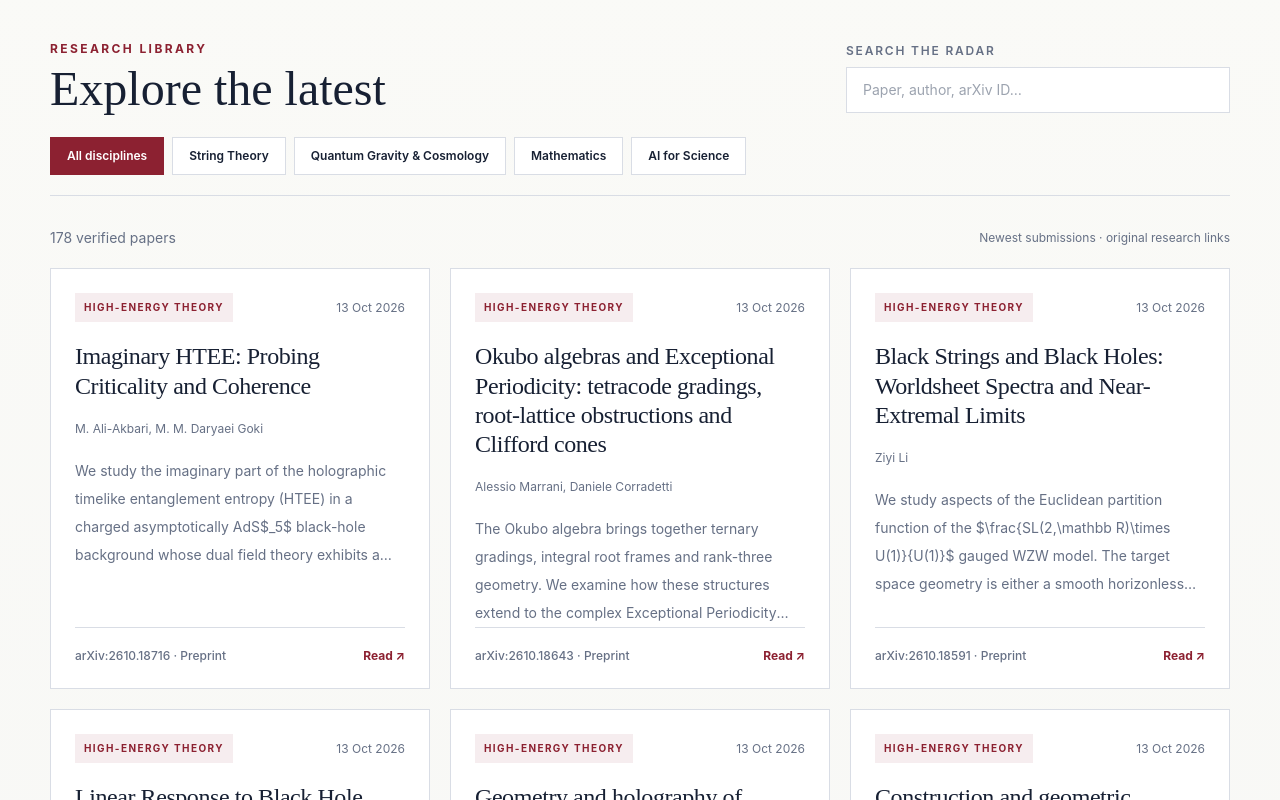
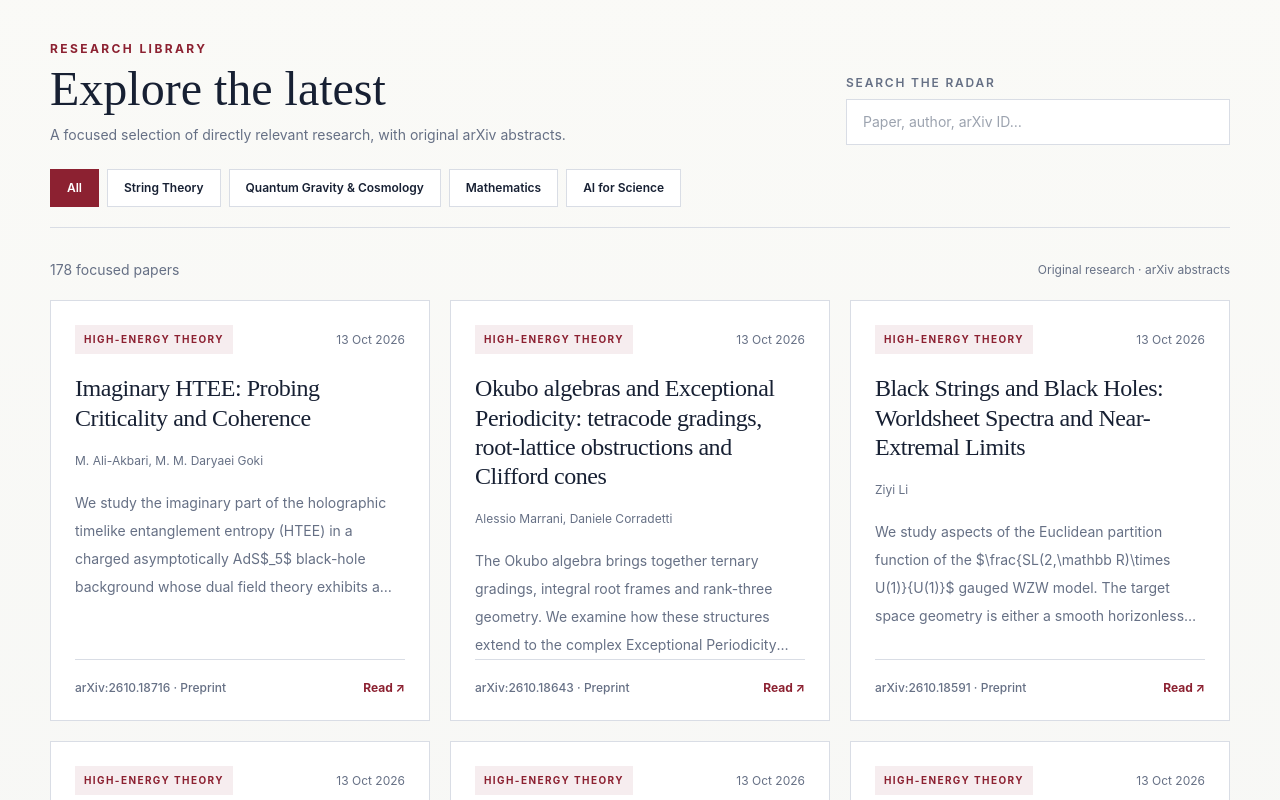
Before and after one commit to shaikot996/research-group-website, a Next.js app: page /research-radar in a window 1280 px wide. Shown: the part 1840-2640 px from the top of the page. Built offline with nearby package versions, Linux system fonts and the light colour scheme; no server answers; the database is empty.

Commit message:
Expose statically operable Radar filters/search/load-more while retaining React dev controls

```diff
--- a/components/research-radar-explorer.tsx
+++ b/components/research-radar-explorer.tsx
@@ -1,71 +1,61 @@
 "use client";
-
 import {useMemo,useState} from "react";
 import type {RadarPaper,RadarSubject} from "@/lib/research-radar";
 
 const topics:{label:string;value:RadarSubject|"All"}[]=[
-  {label:"All disciplines",value:"All"},
+  {label:"All",value:"All"},
   {label:"String Theory",value:"High-Energy Theory"},
   {label:"Quantum Gravity & Cosmology",value:"Quantum Gravity & Cosmology"},
   {label:"Mathematics",value:"Mathematics"},
   {label:"AI for Science",value:"AI for Science"},
 ];
-function excerpt(text:string,length=220){
-  if(text.length<=length)return text;
-  const cut=text.slice(0,length);
-  return cut.slice(0,cut.lastIndexOf(" ")>length*.6?cut.lastIndexOf(" "):length)+"…";
-}
-function shortDate(date:string){
-  return new Intl.DateTimeFormat("en-GB",{day:"numeric",month:"short",year:"numeric",timeZone:"UTC"}).format(new Date(date));
-}
+const short=(s:string,n=220)=>s.length>n?s.slice(0,n).trimEnd()+"…":s;
+function shortDate(date:string){return new Intl.DateTimeFormat("en-GB",{day:"numeric",month:"short",year:"numeric",timeZone:"UTC"}).format(new Date(date));}
 export function RadarExplorer({papers}:{papers:RadarPaper[]}) {
   const [selected,setSelected]=useState<RadarSubject|"All">("All");
   const [query,setQuery]=useState("");
-  const [limit,setLimit]=useState(18);
+  const [limit,setLimit]=useState(12);
   const matching=useMemo(()=>{
-    const search=query.trim().toLowerCase();
-    return papers.filter(p=>{
-      if(selected!=="All"&&p.category!==selected)return false;
-      if(!search)return true;
-      return [p.title,p.id,p.abstract,p.authors.join(" ")].some(text=>text.toLowerCase().includes(search));
-    });
+    const q=query.trim().toLowerCase();
+    return papers.filter(p=>(selected==="All"||p.category===selected)&&
+      (!q||[p.title,p.id,p.abstract,p.authors.join(" ")].some(v=>v.toLowerCase().includes(q))));
   },[papers,selected,query]);
-  return <section className="radar-explorer" id="explore-radar" aria-labelledby="radar-explore-heading">
+  return <section className="radar-explorer" id="explore-radar" data-radar-explorer aria-labelledby="radar-explore-heading">
     <div className="mb-6 flex flex-wrap items-end justify-between gap-5">
       <div>
         <div className="text-xs font-bold uppercase tracking-[.2em] text-accent">Research library</div>
         <h2 id="radar-explore-heading" className="mt-2 font-serif text-4xl md:text-5xl">Explore the latest</h2>
+        <p className="mt-3 max-w-xl text-sm text-muted">A focused selection of directly relevant research, with original arXiv abstracts.</p>
       </div>
       <label className="w-full max-w-sm">
         <span className="mb-2 block text-xs font-semibold uppercase tracking-[.15em] text-muted">Search the radar</span>
-        <input type="search" value={query} onChange={e=>{setQuery(e.target.value);setLimit(18);}}
+        <input data-radar-query type="search" value={query} onChange={e=>{setQuery(e.target.value);setLimit(12);}}
           placeholder="Paper, author, arXiv ID…"
           className="focus-ring w-full border academic-rule bg-[var(--surface)] px-4 py-3 text-sm outline-none placeholder:text-muted"/>
       </label>
     </div>
-    <div role="group" aria-label="Filter research papers by discipline"
-       className="mb-8 flex gap-2 overflow-x-auto border-b academic-rule pb-5">
-      {topics.map(topic=><button key={topic.value} type="button"
-        aria-pressed={selected===topic.value}
-        onClick={()=>{setSelected(topic.value);setLimit(18);}}
+    <div role="group" aria-label="Filter papers by discipline" className="mb-8 flex flex-wrap gap-2 border-b academic-rule pb-5">
+      {topics.map(topic=><button data-radar-filter={topic.value} key={topic.value} type="button"
+        aria-pressed={selected===topic.value} onClick={()=>{setSelected(topic.value);setLimit(12);}}
         className={"focus-ring shrink-0 border px-4 py-2.5 text-xs font-semibold transition-colors "+
           (selected===topic.value?"border-[#8c2131] bg-[#8c2131] text-white":"academic-rule bg-[var(--surface)] text-[var(--text)] hover:border-[#8c2131] hover:text-accent")}
       >{topic.label}</button>)}
     </div>
     <div className="mb-5 flex items-center justify-between gap-4">
-      <span className="text-sm text-muted">{matching.length} verified {matching.length===1?"paper":"papers"}</span>
-      <span className="text-xs text-muted">Newest submissions · original research links</span>
+      <span data-radar-count className="text-sm text-muted">{matching.length} focused {matching.length===1?"paper":"papers"}</span>
+      <span className="text-xs text-muted">Original research · arXiv abstracts</span>
     </div>
-    {matching.length===0?
-      <div className="border academic-rule bg-[var(--surface)] p-8 md:p-12">
+    <div data-radar-empty style={{display:matching.length===0?"block":"none"}} className="border academic-rule bg-[var(--surface)] p-8 md:p-12">
       <p className="font-serif text-2xl">No matching records yet.</p>
-        <p className="mt-3 text-sm text-muted">Try a different subject or keyword. Only verified arXiv records are displayed.</p>
-        {(selected!=="All"||query)&&<button className="mt-5 text-sm font-semibold text-accent underline"
-            onClick={()=>{setSelected("All");setQuery("");}}>Clear filters</button>}
-      </div>:
-      <div className="grid gap-5 md:grid-cols-2 xl:grid-cols-3">
-        {matching.slice(0,limit).map((paper,i)=><article key={paper.id} className="radar-paper-card radar-enter group flex min-w-0 flex-col border academic-rule bg-[var(--surface)] p-6"
-            style={{animationDelay:String(Math.min(i%9,8)*55)+"ms"}}>
+      <p className="mt-3 text-sm text-muted">Try another subject or keyword; only relevant verified arXiv papers are indexed.</p>
+      <button data-radar-clear type="button" className="mt-5 text-sm font-semibold text-accent underline"
+        onClick={()=>{setSelected("All");setQuery("");}}>Clear filters</button>
+    </div>
+    <div data-radar-grid className="grid gap-5 md:grid-cols-2 xl:grid-cols-3" style={{display:matching.length?"grid":"none"}}>
+      {matching.map((paper,i)=><article key={paper.id} data-radar-card data-radar-subject={paper.category}
+          data-radar-search={[paper.title,paper.id,paper.authors.join(" "),paper.abstract].join(" ").toLowerCase()}
+          className="radar-paper-card radar-enter group flex min-w-0 flex-col border academic-rule bg-[var(--surface)] p-6"
+          style={{display:i<limit?"flex":"none",animationDelay:String(Math.min(i%9,8)*55)+"ms"}}>
         <div className="mb-5 flex flex-wrap items-center justify-between gap-3">
           <span className="radar-subject-mark text-[10px] font-bold uppercase tracking-[.14em]">{paper.category}</span>
           <time className="text-xs text-muted" dateTime={paper.published}>{shortDate(paper.published)}</time>
@@ -73,19 +63,17 @@ export function RadarExplorer({papers}:{papers:RadarPaper[]}) {
         <h3 className="font-serif text-2xl leading-[1.22] tracking-[-.018em]">
           <a href={paper.url} target="_blank" rel="noopener noreferrer" className="hover:text-accent">{paper.title}</a>
         </h3>
-          <p className="mt-4 line-clamp-2 text-xs leading-6 text-muted">{paper.authors.length?paper.authors.join(", "):"Authors listed in original arXiv record"}</p>
-          <p className="mt-4 line-clamp-4 text-sm leading-7 text-muted">{excerpt(paper.abstract)}</p>
+        <p className="mt-4 line-clamp-2 text-xs leading-6 text-muted">{paper.authors.length?paper.authors.join(", "):"Authors in original arXiv record"}</p>
+        <p className="mt-4 line-clamp-4 text-sm leading-7 text-muted">{short(paper.abstract)}</p>
         <div className="mt-auto flex items-center justify-between gap-4 border-t academic-rule pt-5 text-xs">
           <span className="font-medium text-muted">arXiv:{paper.id} · Preprint</span>
           <a href={paper.url} target="_blank" rel="noopener noreferrer" className="font-bold text-accent">Read ↗</a>
         </div>
       </article>)}
-      </div>}
-    {limit<matching.length&&<div className="mt-10 text-center">
-      <button type="button" onClick={()=>setLimit(limit+18)}
-        className="focus-ring border border-[#8c2131] px-7 py-3 text-sm font-semibold text-accent transition hover:bg-[#8c2131] hover:text-white">
-        Load more papers ↓
-      </button>
-    </div>}
+    </div>
+    <div data-radar-more-wrap className="mt-10 text-center" style={{display:limit<matching.length?"block":"none"}}>
+      <button data-radar-more type="button" onClick={()=>setLimit(limit+12)}
+        className="focus-ring border border-[#8c2131] px-7 py-3 text-sm font-semibold text-accent transition hover:bg-[#8c2131] hover:text-white">Load more papers ↓</button>
+    </div>
   </section>;
 }
```
Lines whose indentation alone changed are shown as unchanged.
